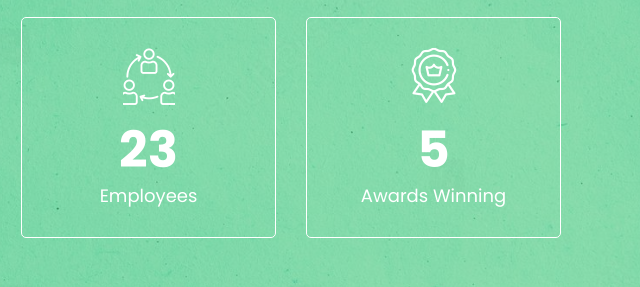
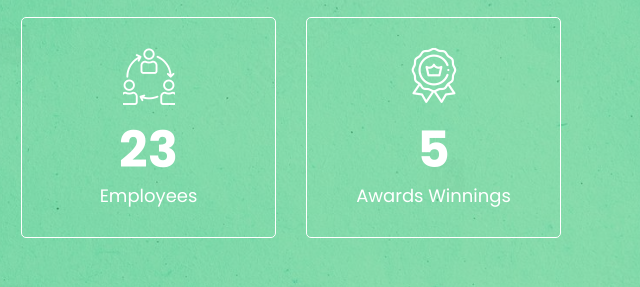
Before and after one commit to trigovex/companywebiste, a plain HTML site: page index.html in a window 1280 px wide. Shown: the part 6157-6444 px from the top of the page, 634-1274 px from the left. Drawn offline with nearby package versions, Linux system fonts and the light colour scheme.

Commit message:
first commit

```diff
--- a/index.html
+++ b/index.html
@@ -632,7 +632,7 @@
                                         <div class="single-counterV2">
                                                 <img src="assets/img/icons/ff-4.png" alt>
                                                 <h4><span class="counter-up">5</span></h4>
-                                                <p>Awards Winning</p>
+                                                <p>Awards Winnings</p>
                                         </div>
                                 </div>
                         </div>
```
